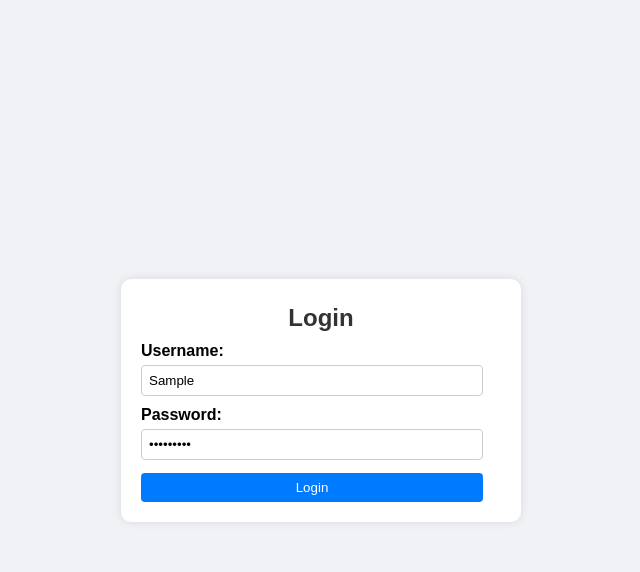
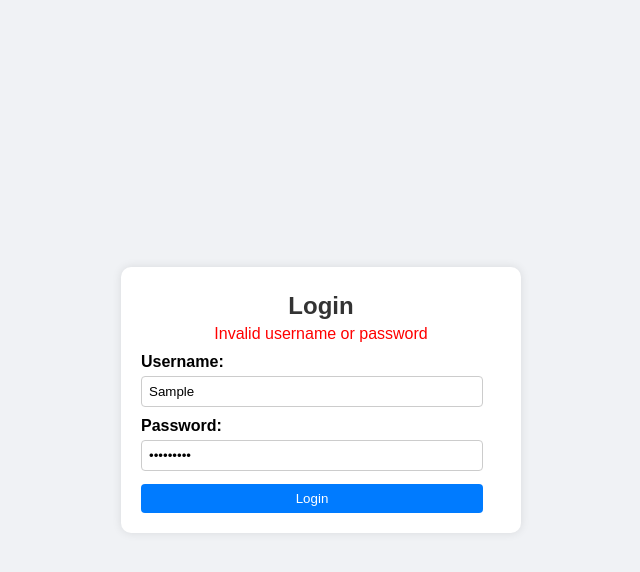
Before and after one commit to Alimence/AUTHENTICATION_TTA, a plain HTML site: page index.html in a window 1280 px wide. Both pictures are taken after typing "Sample", "Sample123" into the empty fields and a click on the button "Login". Shown: the whole page, without its empty margins (319-959 px from the left). Drawn offline with Linux system fonts and the light colour scheme.

Commit message:
chore: functioning login system

```diff
--- a/index.html
+++ b/index.html
@@ -6,12 +6,13 @@
     <title>Auntentication system</title>
     <link rel="stylesheet" href="./style.css">
 
+
 </head>
 <body>
     <div class="login-container">
         <h2>Login</h2>
-
         <p id="errorMessage" class="error-message"></p>
+        <p id="successMessage" class="success-message"></p>
         <form id="loginForm">
             <label for="userName">Username:</label>
             <input type="text" id="userName" placeholder="Please Enter Your Username" required>
--- a/scripts.js
+++ b/scripts.js
@@ -1,16 +1,42 @@
+const users = [
+    {
+       username: 'admin',
+       password: 'admin123',
+       role: 'admin'
+    },
+    {
+        username: 'editor',
+       password: 'editor123',
+       role: 'editor'
+    },
+    {
+        username: 'viewer',
+       password: 'viewer123',
+       role: 'viewer'
+    }
+]
+
 const loginForm = document.querySelector('#loginForm')
 
 loginForm.addEventListener('submit', function(e) {
     e.preventDefault();
 
-     const username = document.querySelector('#userName').value;
-     const password = document.querySelector('#password').value;
+     const username = document.querySelector('#userName').value.trim();
+     const password = document.querySelector('#password').value.trim();
      const errorContainer = document.querySelector('#errorMessage');
+     const successContainer = document.querySelector('#successMessage');
 
-     if (!username.trim() || !password.trim()) {
+     if (!username || !password) {
         errorContainer.textContent = 'Please fill in all fields';
      } else {
         errorContainer.textContent = '';
-     }
-
+        const user = users.find(user => user.username === username && user.password === password);
+        if (user) {
+            errorContainer.textContent = '';
+            successContainer.textContent = `Welcome ${user.role}`;
+            //alert(`Welcome ${user.role}`);
+        } else {
+            errorContainer.textContent = 'Invalid username or password';
+        }
+    }
 })
--- a/style.css
+++ b/style.css
@@ -60,5 +60,10 @@ button:hover {
     color: red;
     margin: 5px 0;
     text-align: center;
+}
 
+.success-message {
+    color: green;
+    margin: 5px 0;
+    text-align: center;
 }
```
